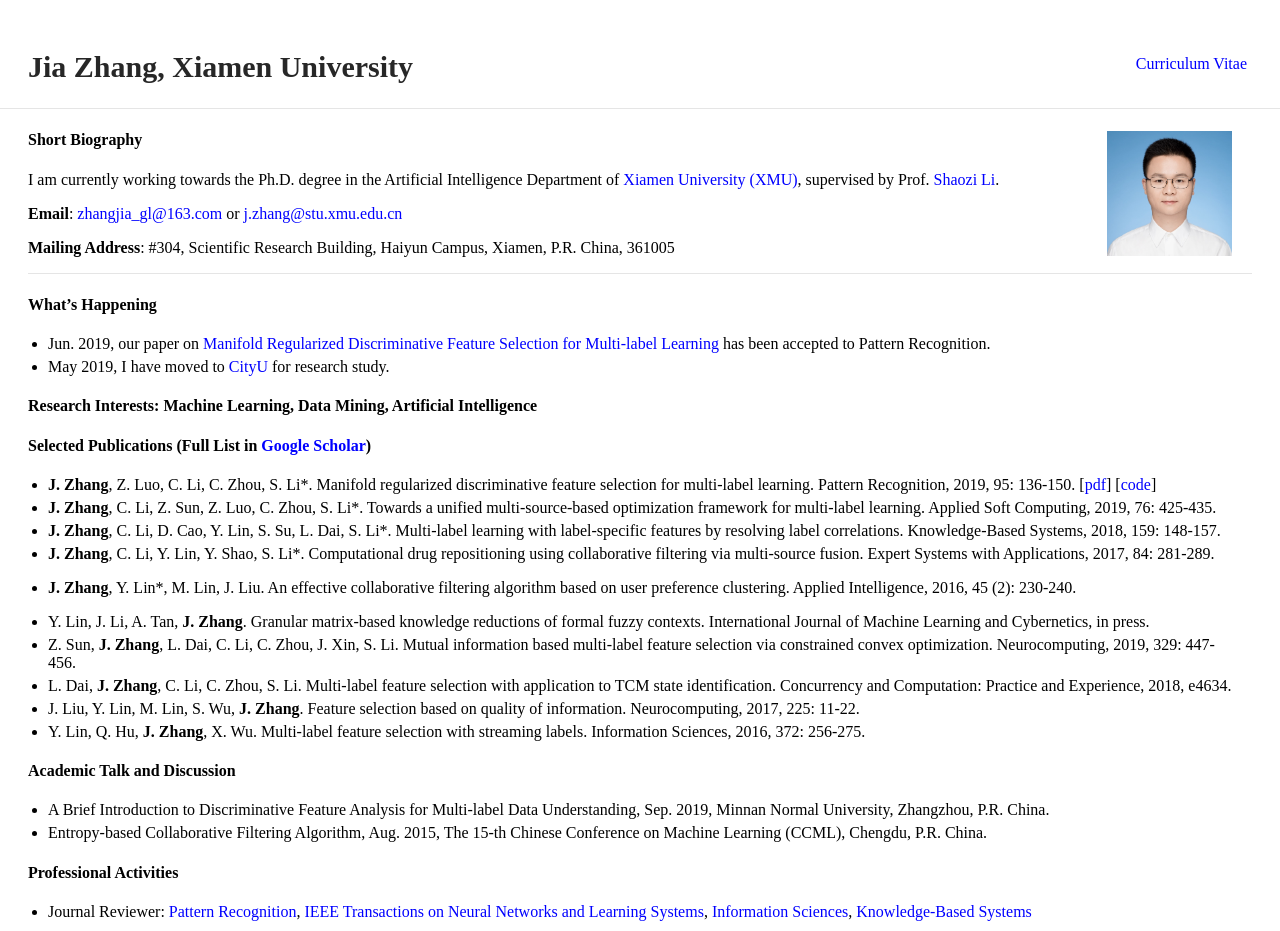
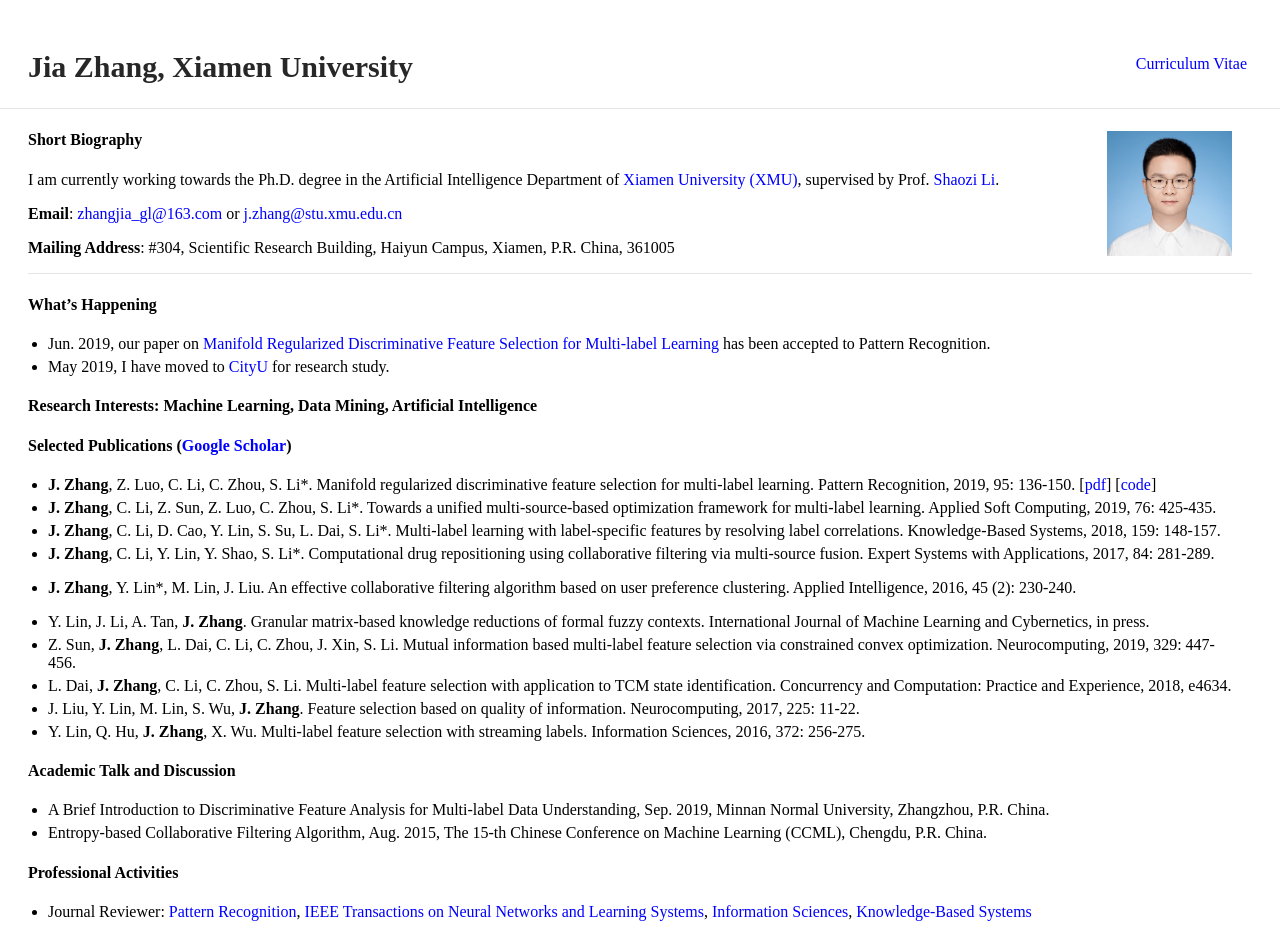
Before and after one commit to jiazhang-ml/jiazhang-ml.github.io, a Jekyll site: the page built from index.md, in a window 1280 px wide, cut to the strip 0-931 px from the top of the page. Built offline with Jekyll 4.4.1, drawn with Linux system fonts in a browser that asks for light colours.

Commit message:
Update index.md

```diff
--- a/index.md
+++ b/index.md
@@ -21,13 +21,14 @@ I am currently working towards the Ph.D. degree in the Artificial Intelligence D
 
 #### Research Interests: Machine Learning, Data Mining, Artificial Intelligence
 
-#### Selected Publications (Full List in [Google Scholar](https://scholar.google.com.hk/citations?user=yBaTk-gAAAAJ&hl=en))
+#### Selected Publications ([Google Scholar](https://scholar.google.com.hk/citations?user=yBaTk-gAAAAJ&hl=en))
 
 * **J. Zhang**, Z. Luo, C. Li, C. Zhou, S. Li\*. Manifold regularized discriminative feature selection for multi-label learning. Pattern Recognition, 2019, 95: 136-150. [[pdf](1-s2.0-S0031320319302341-main.pdf)] [[code](MDFS-master.zip)]
 * **J. Zhang**, C. Li, Z. Sun, Z. Luo, C. Zhou, S. Li\*. Towards a unified multi-source-based optimization framework for multi-label learning. Applied Soft Computing, 2019, 76: 425-435.
 * **J. Zhang**, C. Li, D. Cao, Y. Lin, S. Su, L. Dai, S. Li\*. Multi-label learning with label-specific features by resolving label correlations. Knowledge-Based Systems, 2018, 159: 148-157.
 * **J. Zhang**, C. Li, Y. Lin, Y. Shao, S. Li\*. Computational drug repositioning using collaborative filtering via multi-source fusion. Expert Systems with Applications, 2017, 84: 281-289.
 * **J. Zhang**, Y. Lin\*, M. Lin, J. Liu. An effective collaborative filtering algorithm based on user preference clustering. Applied Intelligence, 2016, 45 (2): 230-240.
+
 
 * Y. Lin, J. Li, A. Tan, **J. Zhang**. Granular matrix-based knowledge reductions of formal fuzzy contexts. International Journal of Machine Learning and Cybernetics, in press.
 * Z. Sun, **J. Zhang**, L. Dai, C. Li, C. Zhou, J. Xin, S. Li. Mutual information based multi-label feature selection via constrained convex optimization. Neurocomputing, 2019, 329: 447-456.
```
